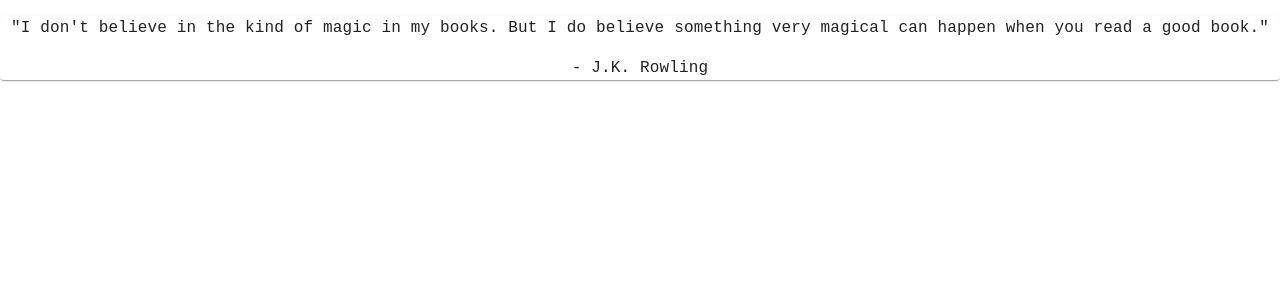
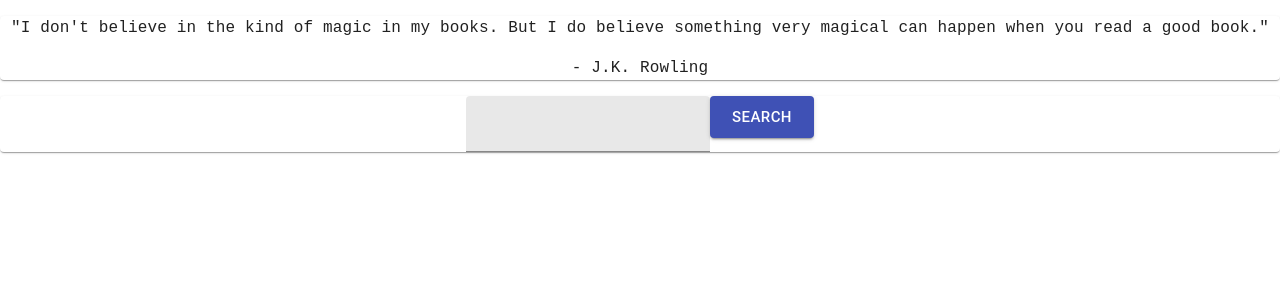
Before and after one commit to CooperDeVito/library_app, a React (Create React App) app: page / in a window 1280 px wide. Shown: the top 300 px of the page. Built offline with nearby package versions, Linux system fonts and the light colour scheme; no server answers.

Commit message:
search form present/not fetching

```diff
--- a/src/App.js
+++ b/src/App.js
@@ -2,15 +2,12 @@
 import './App.css';
 import { useEffect, useState } from 'react';
 import Quote from './components/Quote';
+import SearchForm from './components/SearchForm';
 
 function App() {
-	const newTitle = 'The Boys in The Boat';
-	const newAuthor = 'Daniel James Brown';
+	const [booksFound, setBooksFound] = useState(); //the book we just searched for
+	const [titleSearched, setTitleSearched] = useState('');
 	const [allBooks, setAllBooks] = useState();
-	const newBook = {
-		Title: newTitle,
-		Author: newAuthor,
-	};
 
 	useEffect(() => {
 		fetch('http://localhost:8080/books/get')
@@ -22,25 +19,32 @@
 			});
 	}, []);
 
-	useEffect(() => {
-		fetch('http://localhost:8080/books/add', {
-			method: 'POST',
-			headers: {
-				'Content-Type': 'application/json',
-			},
-			body: JSON.stringify(newBook),
-		})
-			.then((response) => {
-				return response.json();
-			})
-			.then((object) => {
-				console.log('Success', object);
-			});
-	}, []);
-
+	// useEffect(() => {
+	// 	fetch('http://localhost:8080/books/add', {
+	// 		method: 'POST',
+	// 		headers: {
+	// 			'Content-Type': 'application/json',
+	// 		},
+	// 		body: JSON.stringify(newBook),
+	// 	})
+	// 		.then((response) => {
+	// 			return response.json();
+	// 		})
+	// 		.then((object) => {
+	// 			console.log('Success', object);
+	// 		});
+	// }, []);
+	if (!booksFound) {
+	}
 	return (
 		<div className="App">
 			<Quote />
+			<SearchForm
+				titleSearched={titleSearched}
+				setTitleSearched={setTitleSearched}
+				booksFound={booksFound}
+			/>
+			<pre>{JSON.stringify(booksFound)}</pre>
 		</div>
 	);
 }
--- a/src/components/SearchForm.js
+++ b/src/components/SearchForm.js
@@ -1,10 +1,49 @@
 import React, { useState } from 'react';
-import { Button, TextField } from '@material-ui/core';
+import { Button, TextField, Paper } from '@material-ui/core';
+
+//Have search from/text field that allows users to type in titel of book.
+
+//then this data will be saved to some state.
+
+// then there will be a button (search) which onClick will fetch the data and set App level state
+//for searched books to the data. (from get request)
 
 function SearchForm(props) {
-	return;
+	function handleChange(e) {
+		props.setTitleSearched(e.target.value);
+	}
 
-	<div></div>;
+	//activate get request for books having title. then set books found to this obj
+	function handleSubmit(e) {
+		fetch(`http://localhost8080/books/get/title/${props.titleSearched}`)
+			.then((response) => {
+				return response.json();
+			})
+			.then((object) => {
+				props.setBooksFound(object);
+			});
+		e.preventDefault();
+		console.log('Searched');
+		console.log(JSON.stringify(props.booksFound));
+	}
+	return (
+		<Paper>
+			<form onSubmit={handleSubmit}>
+				<TextField
+					id="filled-basic"
+					variant="filled"
+					type="text"
+					autoComplete="off"
+					value={props.titleSearched}
+					onChange={handleChange}
+				/>
+
+				<Button type="submit" color="primary" variant="contained" size="large">
+					Search
+				</Button>
+			</form>
+		</Paper>
+	);
 }
 
 export default SearchForm;
```
